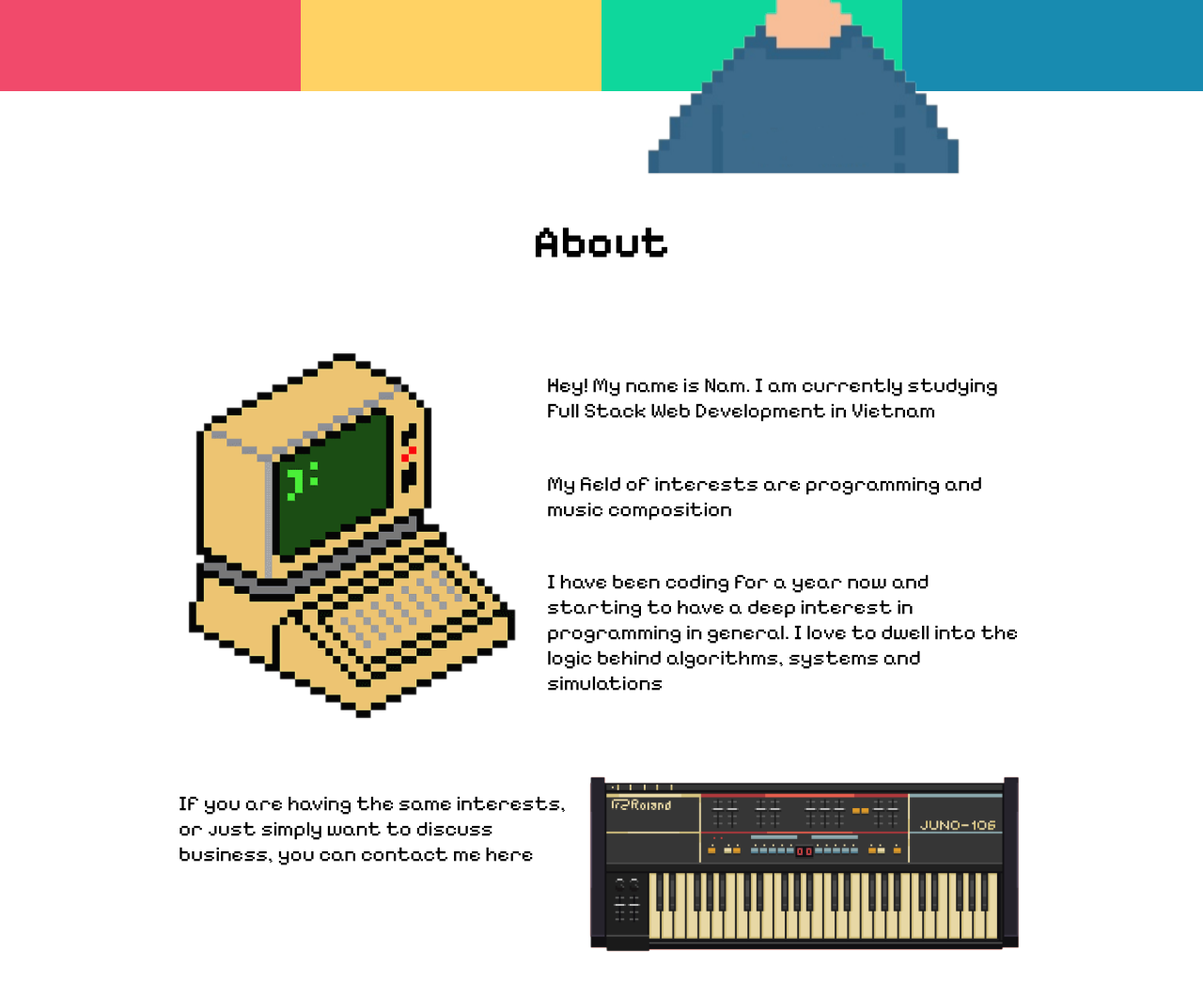
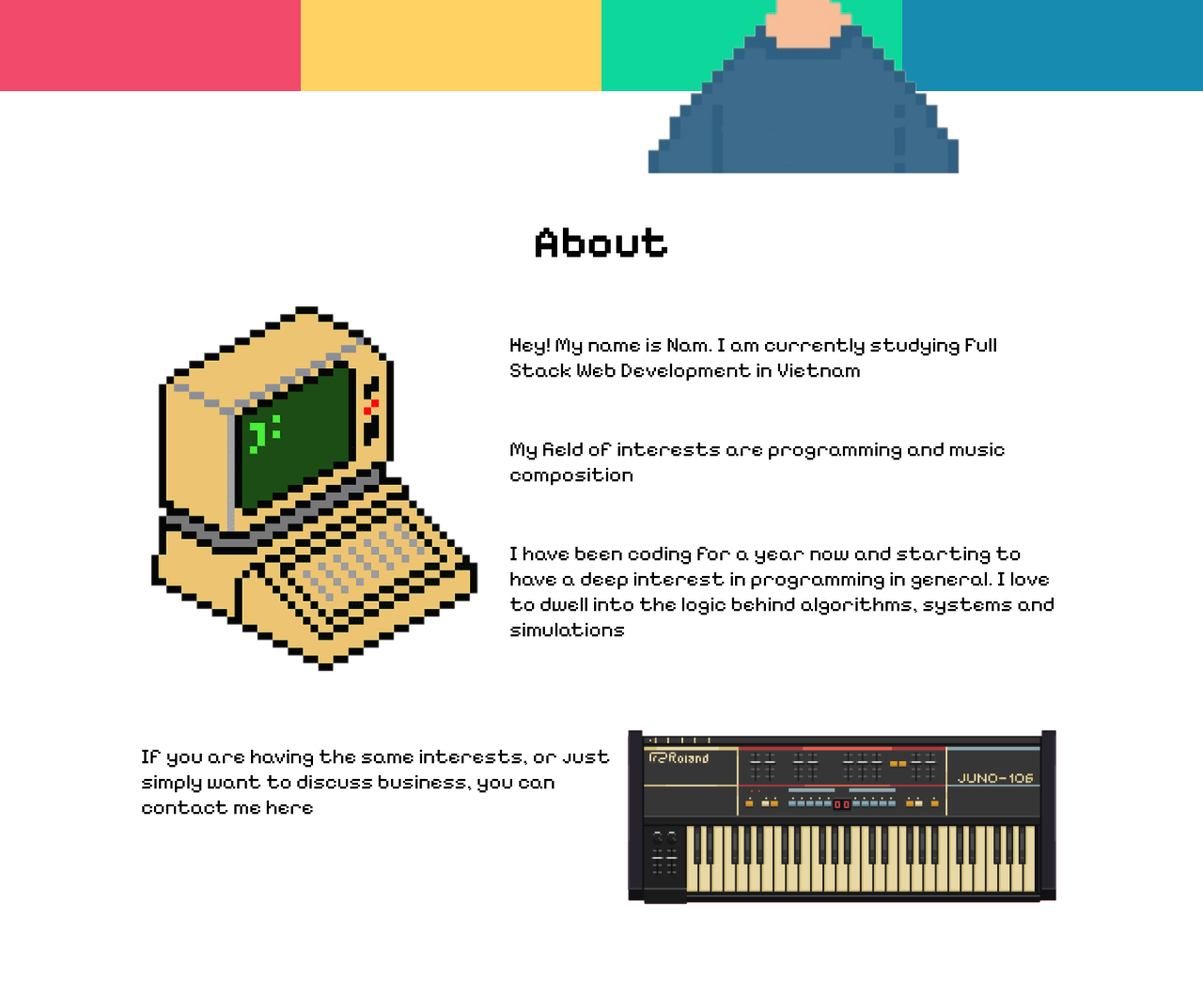
Before and after one commit to Riatstars/git_test, a plain HTML site: page index.html in a window 1280 px wide. Shown: the part 703-1764 px from the top of the page at 94% size. Drawn offline with Linux system fonts and the light colour scheme.

Commit message:
Add files via upload

```diff
--- a/style.css
+++ b/style.css
@@ -122,11 +122,14 @@ main {
 #about h1 {
   text-align: center;
   font-size: 3rem;
+  width: 100%;
 }
 #about.section {
+  display: flex;
+  flex-wrap: wrap;
   padding-top: 100px;
   margin-top: 100px;
-  height: 100vh;
+
   background-color: white;
 }
 #about .containter {
@@ -134,9 +137,9 @@ main {
   display: flex;
   justify-content: center;
   flex-direction: column;
-  width: 1200px;
+  width: 980px;
   margin: 0 auto;
-  padding: 50px 150px 0;
+  padding: 50px auto 0;
   background-color: #fff;
 }
 #about .upper {
```
